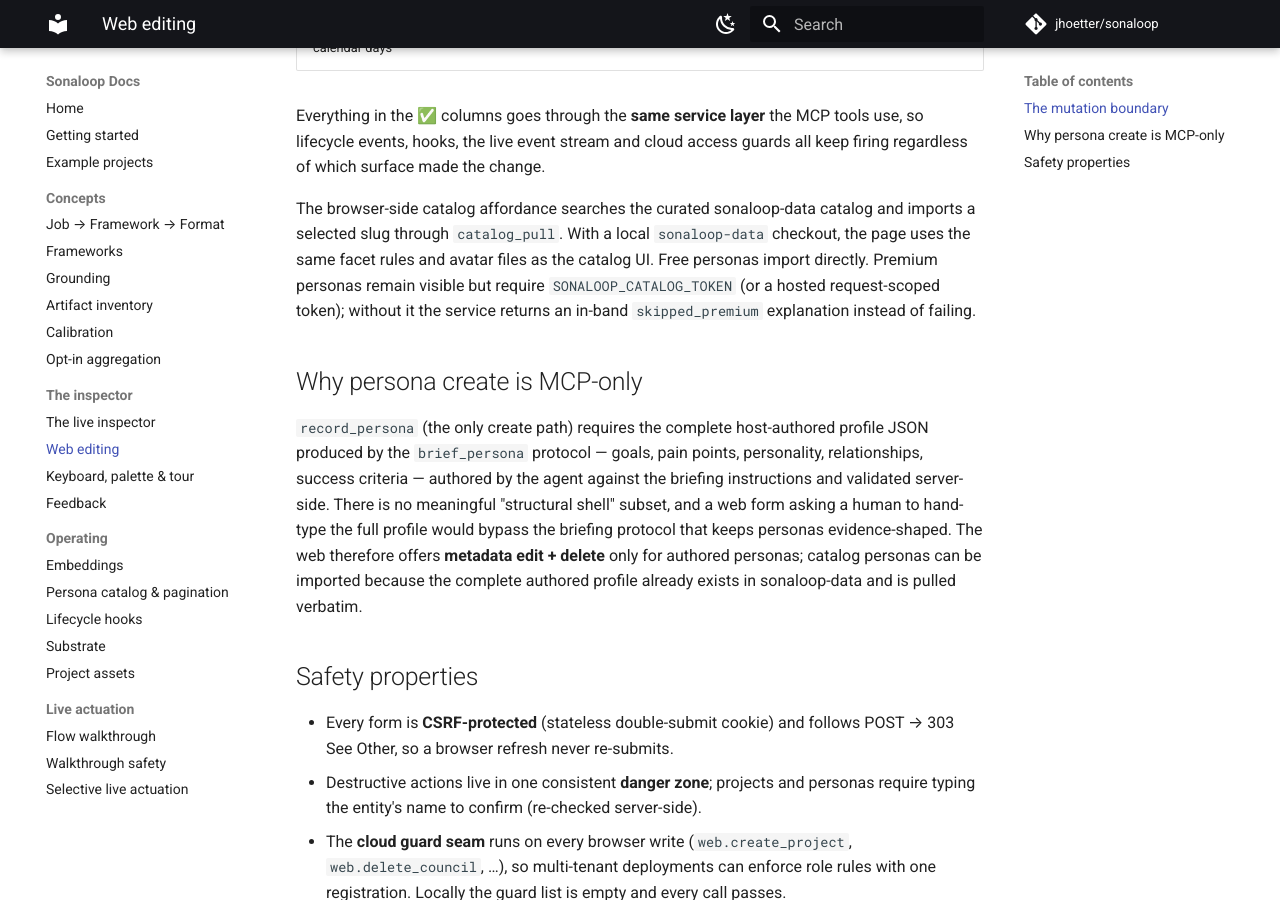
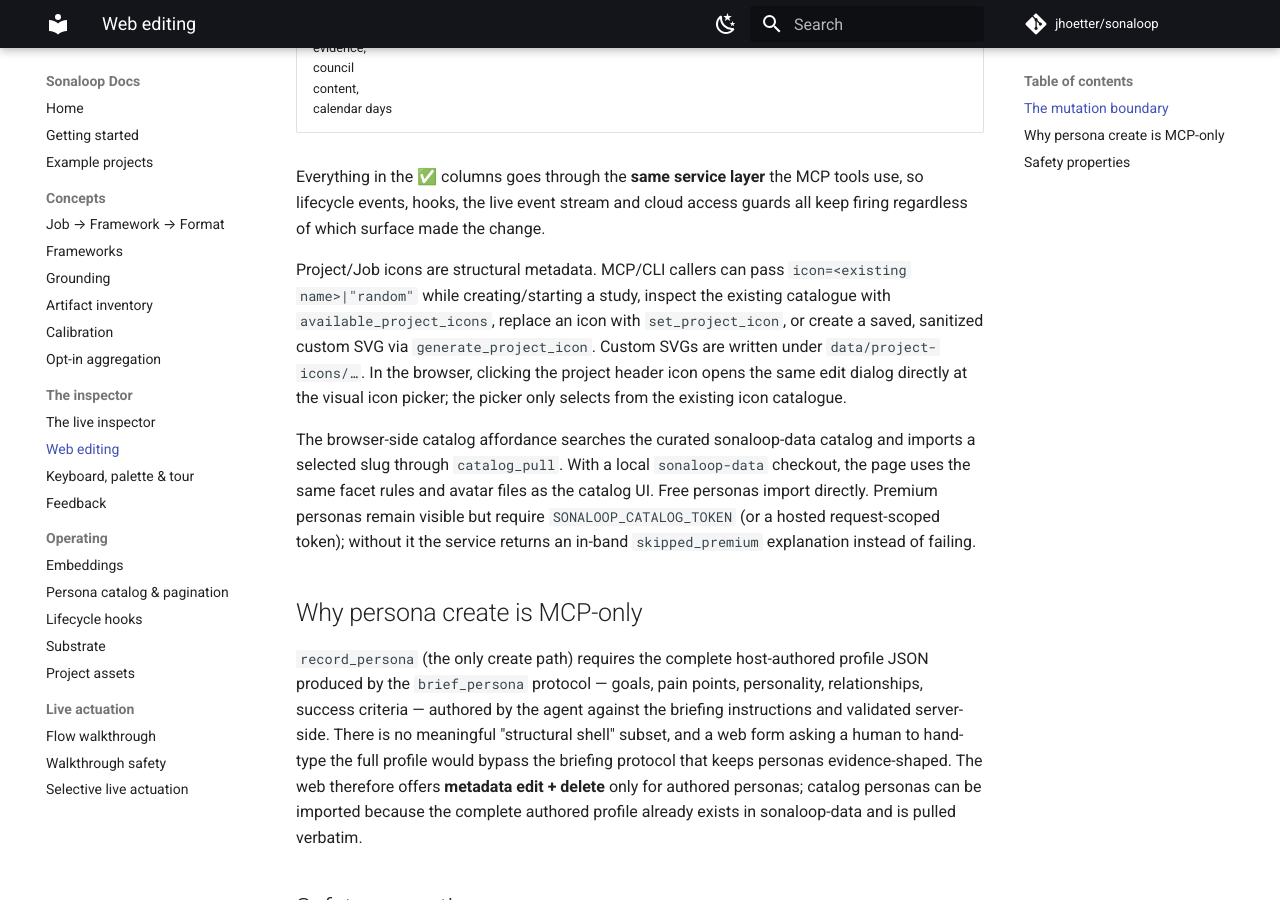
Before and after one commit to jhoetter/sonaloop-docs, an MkDocs documentation site: the page built from docs/web-editing.md, in a window 1280 px wide and 900 px high, scrolled down 1244 px. Built offline with MkDocs 1.6.1 and Material for MkDocs 9.7.7, drawn with Linux system fonts in a browser that asks for light colours; comment, search, counter and statistics services are not loaded; some of the changed text lies outside the part shown.

Commit message:
Document project icon editing

```diff
--- a/docs/web-editing.md
+++ b/docs/web-editing.md
@@ -9,7 +9,7 @@ line: **structure yes, generated text never.**
 
 | Entity | Create | Edit | Delete | Notes |
 | --- | --- | --- | --- | --- |
-| Project | ✅ web (`/projects/new`) | ✅ title/goal/description | ✅ typed-confirmation (type the project title) | container metadata only; the graph/plan stays agent-driven |
+| Project | ✅ web (`/projects/new`) | ✅ title/goal/icon | ✅ typed-confirmation (type the project title) | browser edits the primary container metadata only; description remains API/MCP metadata; the graph/plan stays agent-driven; regular icons are selectable in the browser, custom SVG icons are generated/set through MCP/CLI |
 | Persona | ❌ MCP-only for authored profiles (`brief_persona` → `record_persona`); ✅ catalog import from `/personas/catalog` via `catalog_pull` | ✅ metadata: name, role title, segment, industry | ✅ typed-confirmation (type the display name) | catalog import is a selective pull from sonaloop-data, not browser authoring |
 | Note | ✅ web | ✅ title/text | ✅ | notes are *user/host-authored observations* — typing one in the browser **is** authoring |
 | Section | ✅ web | ✅ title/kind/note | ✅ (member nodes untouched) | a section is a view; membership editing stays MCP |
@@ -21,6 +21,14 @@ line: **structure yes, generated text never.**
 Everything in the ✅ columns goes through the **same service layer** the MCP tools use, so
 lifecycle events, hooks, the live event stream and cloud access guards all keep firing
 regardless of which surface made the change.
+
+Project/Job icons are structural metadata. MCP/CLI callers can pass
+`icon=<existing name>|"random"` while creating/starting a study, inspect the existing catalogue
+with `available_project_icons`, replace an icon with `set_project_icon`, or create a saved,
+sanitized custom SVG via `generate_project_icon`. Custom SVGs are written under
+`data/project-icons/…`. In the browser, clicking the project header icon opens the same
+edit dialog directly at the visual icon picker; the picker only selects from the existing
+icon catalogue.
 
 The browser-side catalog affordance searches the curated sonaloop-data catalog and imports a
 selected slug through `catalog_pull`. With a local `sonaloop-data` checkout, the page uses the
```
Also changed, not shown: docs/job-framework-format.md (+3 -0 lines).
